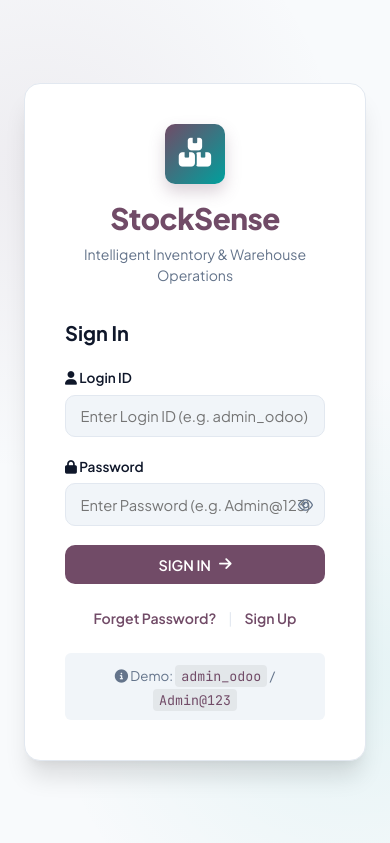
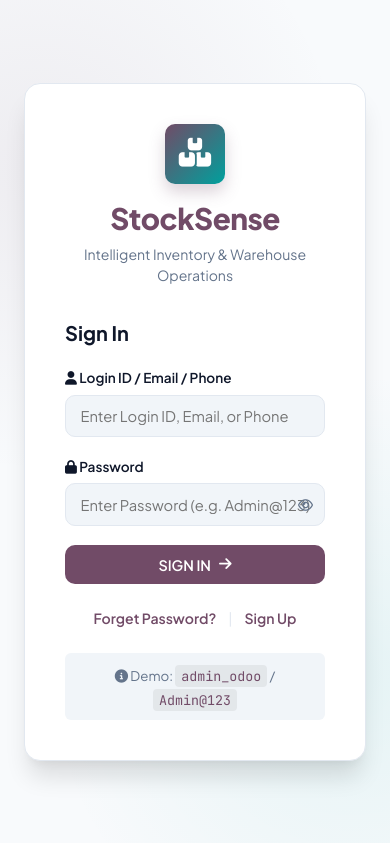
Before and after one commit to anuragkashyap5870/stock-sense, a Flask app: page / in a window 390 px wide; the page is wider, and only the part inside the window is pictured. Shown: the top 843 px of that part. Run offline with Flask 3, Linux system fonts and the light colour scheme; data comes from the database, SQL or seed files in the repository.

Commit message:
integrate supabase cloud auth with phone number support and local fallback

```diff
--- a/app.py
+++ b/app.py
@@ -2,6 +2,11 @@ import os
 import sqlite3
 from datetime import datetime, date
 from flask import Flask, request, jsonify, render_template, session
+
+try:
+    import supabase_client
+except ImportError:
+    supabase_client = None
 
 app = Flask(__name__, static_folder="static", template_folder="templates")
 app.secret_key = "stocksense-super-secret-key-odoo-hackathon"
@@ -24,9 +29,14 @@ def init_db(force_reseed=False):
         email TEXT UNIQUE NOT NULL,
         password TEXT NOT NULL,
         full_name TEXT,
+        phone TEXT,
         created_at TIMESTAMP DEFAULT CURRENT_TIMESTAMP
     )
     """)
+    try:
+        cursor.execute("ALTER TABLE users ADD COLUMN phone TEXT")
+    except Exception:
+        pass
 
     # 2. Warehouses
     cursor.execute("""
@@ -147,8 +157,8 @@ def init_db(force_reseed=False):
     if force_reseed or cursor.fetchone()[0] == 0:
         cursor.execute("SELECT COUNT(*) FROM users")
         if cursor.fetchone()[0] == 0:
-            cursor.execute("INSERT INTO users (login_id, email, password, full_name) VALUES ('admin_odoo', 'admin@stocksense.com', 'Admin@123', 'Odoo Administrator')")
-            cursor.execute("INSERT INTO users (login_id, email, password, full_name) VALUES ('john_doe', 'john@stocksense.com', 'User@1234', 'John Doe')")
+            cursor.execute("INSERT INTO users (login_id, email, password, full_name, phone) VALUES ('admin_odoo', 'admin@stocksense.com', 'Admin@123', 'Odoo Administrator', '+919876543210')")
+            cursor.execute("INSERT INTO users (login_id, email, password, full_name, phone) VALUES ('john_doe', 'john@stocksense.com', 'User@1234', 'John Doe', '+919812345678')")
             cursor.execute("INSERT INTO warehouses (name, short_code, address) VALUES ('Main Warehouse', 'WH', 'Plot 42, Central Logistics Park, Industrial Zone')")
             cursor.execute("INSERT INTO locations (name, short_code, warehouse_code) VALUES ('Stock Shelf 1', 'WH/Stock1', 'WH')")
             cursor.execute("INSERT INTO locations (name, short_code, warehouse_code) VALUES ('Stock Shelf 2', 'WH/Stock2', 'WH')")
@@ -248,40 +258,89 @@ def generate_reference(op_type="IN", warehouse="WH"):
 def index():
     return render_template("index.html")
 
-# --- Authentication APIs ---
+# --- Authentication APIs (Supabase Cloud + Local Hybrid Fallback) ---
 @app.route("/api/login", methods=["POST"])
 def login():
     data = request.json or {}
-    login_id = data.get("login_id", "").strip()
+    login_id = (data.get("login_id") or data.get("identifier") or "").strip()
     password = data.get("password", "").strip()
 
-    conn = get_db()
-    cursor = conn.cursor()
-    cursor.execute("SELECT * FROM users WHERE login_id = ? AND password = ?", (login_id, password))
-    user = cursor.fetchone()
-    conn.close()
+    user_data = None
+    cloud_auth = False
 
-    if user:
-        session["user_id"] = user["id"]
-        session["login_id"] = user["login_id"]
-        session["full_name"] = user["full_name"] or user["login_id"]
-        session["email"] = user["email"]
+    # 1. Supabase Cloud Authentication
+    if supabase_client and supabase_client.is_supabase_enabled():
+        sb_res = supabase_client.supabase_signin(login_id, password)
+        if sb_res.get("success"):
+            sb_user = sb_res["user"]
+            cloud_auth = True
+            # Cache/sync user into local database
+            conn = get_db()
+            cursor = conn.cursor()
+            cursor.execute("SELECT * FROM users WHERE login_id = ? OR email = ?", (sb_user["login_id"], sb_user["email"]))
+            local_user = cursor.fetchone()
+            if not local_user:
+                cursor.execute(
+                    "INSERT INTO users (login_id, email, password, full_name, phone) VALUES (?, ?, ?, ?, ?)",
+                    (sb_user["login_id"], sb_user["email"], password, sb_user["full_name"], sb_user.get("phone", ""))
+                )
+                conn.commit()
+                user_id = cursor.lastrowid
+            else:
+                user_id = local_user["id"]
+            conn.close()
+
+            user_data = {
+                "id": user_id,
+                "login_id": sb_user["login_id"],
+                "full_name": sb_user["full_name"],
+                "email": sb_user["email"],
+                "phone": sb_user.get("phone", ""),
+                "cloud": True
+            }
+
+    # 2. Local Fallback (supports login by Login ID, Email, or Phone)
+    if not user_data:
+        conn = get_db()
+        cursor = conn.cursor()
+        cursor.execute(
+            "SELECT * FROM users WHERE (login_id = ? OR email = ? OR phone = ?) AND password = ?",
+            (login_id, login_id, login_id, password)
+        )
+        local_user = cursor.fetchone()
+        conn.close()
+        if local_user:
+            u_dict = dict(local_user)
+            user_data = {
+                "id": u_dict["id"],
+                "login_id": u_dict["login_id"],
+                "full_name": u_dict.get("full_name") or u_dict["login_id"],
+                "email": u_dict["email"],
+                "phone": u_dict.get("phone", ""),
+                "cloud": False
+            }
+
+    if user_data:
+        session["user_id"] = user_data["id"]
+        session["login_id"] = user_data["login_id"]
+        session["full_name"] = user_data["full_name"]
+        session["email"] = user_data["email"]
+        session["phone"] = user_data.get("phone", "")
         return jsonify({
             "success": True,
-            "user": {
-                "id": user["id"],
-                "login_id": user["login_id"],
-                "full_name": user["full_name"] or user["login_id"],
-                "email": user["email"]
-            }
+            "user": user_data,
+            "message": "Authenticated with Supabase Cloud Auth" if user_data.get("cloud") else "Authenticated successfully"
         })
-    return jsonify({"success": False, "message": "Invalid Login Id or Password"}), 401
+
+    return jsonify({"success": False, "message": "Invalid Login Id, Email, Phone, or Password"}), 401
+
 
 @app.route("/api/signup", methods=["POST"])
 def signup():
     data = request.json or {}
     login_id = data.get("login_id", "").strip()
     email = data.get("email", "").strip()
+    phone = data.get("phone", "").strip()
     password = data.get("password", "").strip()
     re_password = data.get("re_password", "").strip()
 
@@ -301,6 +360,13 @@ def signup():
     if len(password) < 8 or not (has_upper and has_lower and has_special):
         return jsonify({"success": False, "message": "Password must be at least 8 characters and contain at least one uppercase letter, one lowercase letter, and one special character."}), 400
 
+    cloud_registered = False
+    if supabase_client and supabase_client.is_supabase_enabled():
+        sb_res = supabase_client.supabase_signup(login_id, email, password, login_id.capitalize(), phone)
+        if not sb_res.get("success"):
+            return jsonify({"success": False, "message": sb_res.get("message")}), 400
+        cloud_registered = True
+
     conn = get_db()
     cursor = conn.cursor()
 
@@ -314,8 +380,8 @@ def signup():
         conn.close()
         return jsonify({"success": False, "message": "Email already registered in system."}), 400
 
-    cursor.execute("INSERT INTO users (login_id, email, password, full_name) VALUES (?, ?, ?, ?)",
-                   (login_id, email, password, login_id.capitalize()))
+    cursor.execute("INSERT INTO users (login_id, email, password, full_name, phone) VALUES (?, ?, ?, ?, ?)",
+                   (login_id, email, password, login_id.capitalize(), phone))
     conn.commit()
     user_id = cursor.lastrowid
     conn.close()
@@ -324,12 +390,21 @@ def signup():
     session["login_id"] = login_id
     session["full_name"] = login_id.capitalize()
     session["email"] = email
+    session["phone"] = phone
 
     return jsonify({
         "success": True,
-        "message": "User registered successfully!",
-        "user": {"id": user_id, "login_id": login_id, "full_name": login_id.capitalize(), "email": email}
+        "message": "User registered in Supabase Cloud & Local DB!" if cloud_registered else "User registered successfully!",
+        "user": {
+            "id": user_id,
+            "login_id": login_id,
+            "full_name": login_id.capitalize(),
+            "email": email,
+            "phone": phone,
+            "cloud": cloud_registered
+        }
     })
+
 
 @app.route("/api/reset-password", methods=["POST"])
 def reset_password():
@@ -339,24 +414,35 @@ def reset_password():
     confirm_password = data.get("confirm_password", "").strip()
 
     if not identifier:
-        return jsonify({"success": False, "message": "Login ID or Email is required."}), 400
+        return jsonify({"success": False, "message": "Login ID, Email, or Phone is required."}), 400
     if new_password != confirm_password:
         return jsonify({"success": False, "message": "Passwords do not match."}), 400
     if len(new_password) < 8:
         return jsonify({"success": False, "message": "Password must be at least 8 characters long."}), 400
 
+    cloud_updated = False
+    if supabase_client and supabase_client.is_supabase_enabled():
+        sb_res = supabase_client.supabase_reset_password(identifier, new_password)
+        if sb_res.get("success"):
+            cloud_updated = True
+
     conn = get_db()
     cursor = conn.cursor()
-    cursor.execute("SELECT * FROM users WHERE login_id = ? OR email = ?", (identifier, identifier))
+    cursor.execute("SELECT * FROM users WHERE login_id = ? OR email = ? OR phone = ?", (identifier, identifier, identifier))
     user = cursor.fetchone()
-    if not user:
+    if not user and not cloud_updated:
         conn.close()
-        return jsonify({"success": False, "message": "No account found with provided Login ID or Email."}), 404
+        return jsonify({"success": False, "message": "No account found with provided Login ID, Email, or Phone."}), 404
 
-    cursor.execute("UPDATE users SET password = ? WHERE id = ?", (new_password, user["id"]))
-    conn.commit()
+    if user:
+        cursor.execute("UPDATE users SET password = ? WHERE id = ?", (new_password, user["id"]))
+        conn.commit()
     conn.close()
-    return jsonify({"success": True, "message": "Password successfully updated! You can now log in."})
+    return jsonify({
+        "success": True,
+        "message": "Password successfully updated in Supabase Cloud! You can now log in." if cloud_updated else "Password successfully updated! You can now log in."
+    })
+
 
 @app.route("/api/me")
 def me():
@@ -367,10 +453,13 @@ def me():
                 "id": session["user_id"],
                 "login_id": session["login_id"],
                 "full_name": session["full_name"],
-                "email": session["email"]
+                "email": session["email"],
+                "phone": session.get("phone", ""),
+                "cloud_connected": bool(supabase_client and supabase_client.is_supabase_enabled())
             }
         })
     return jsonify({"authenticated": False})
+
 
 @app.route("/api/logout", methods=["POST"])
 def logout():
--- a/static/js/app.js
+++ b/static/js/app.js
@@ -66,6 +66,14 @@ function showAppView() {
   if (currentUser) {
     document.getElementById("user-display-name").textContent = currentUser.full_name || currentUser.login_id;
     document.getElementById("user-display-email").textContent = currentUser.email || "";
+    const phoneElem = document.getElementById("user-display-phone");
+    if (phoneElem) {
+      phoneElem.textContent = currentUser.phone ? `📱 ${currentUser.phone}` : "";
+    }
+    const badgeElem = document.getElementById("user-cloud-badge");
+    if (badgeElem) {
+      badgeElem.style.display = (currentUser.cloud || currentUser.cloud_connected) ? "inline-flex" : "none";
+    }
     document.getElementById("user-avatar-initial").textContent = (currentUser.full_name || currentUser.login_id).charAt(0).toUpperCase();
   }
 
@@ -182,6 +190,8 @@ function setupFormListeners() {
     e.preventDefault();
     const loginId = document.getElementById("signup-id-input").value.trim();
     const email = document.getElementById("signup-email-input").value.trim();
+    const phoneInput = document.getElementById("signup-phone-input");
+    const phone = phoneInput ? phoneInput.value.trim() : "";
     const password = document.getElementById("signup-pwd-input").value.trim();
     const rePassword = document.getElementById("signup-repwd-input").value.trim();
     const alertBox = document.getElementById("signup-alert");
@@ -191,7 +201,7 @@ function setupFormListeners() {
       const res = await fetch("/api/signup", {
         method: "POST",
         headers: { "Content-Type": "application/json" },
-        body: JSON.stringify({ login_id: loginId, email, password, re_password: rePassword })
+        body: JSON.stringify({ login_id: loginId, email, phone, password, re_password: rePassword })
       });
       const data = await res.json();
       if (data.success) {
--- a/templates/index.html
+++ b/templates/index.html
@@ -32,8 +32,8 @@
         </div>
 
         <div class="form-group">
-          <label for="login-id-input"><i class="fa-solid fa-user"></i> Login ID</label>
-          <input type="text" id="login-id-input" placeholder="Enter Login ID (e.g. admin_odoo)" required autocomplete="username">
+          <label for="login-id-input"><i class="fa-solid fa-user"></i> Login ID / Email / Phone</label>
+          <input type="text" id="login-id-input" placeholder="Enter Login ID, Email, or Phone" required autocomplete="username">
         </div>
 
         <div class="form-group">
@@ -77,6 +77,11 @@
         <div class="form-group">
           <label for="signup-email-input"><i class="fa-solid fa-envelope"></i> Enter Email ID</label>
           <input type="email" id="signup-email-input" placeholder="your.name@company.com" required>
+        </div>
+
+        <div class="form-group">
+          <label for="signup-phone-input"><i class="fa-solid fa-phone"></i> Mobile / Phone (Optional)</label>
+          <input type="tel" id="signup-phone-input" placeholder="+91 9876543210 or 10-digit number">
         </div>
 
         <div class="form-group">
@@ -180,6 +185,10 @@
             <div class="user-info">
               <strong id="user-display-name">Administrator</strong>
               <small id="user-display-email">admin@stocksense.com</small>
+              <small id="user-display-phone" style="display: block; color: var(--text-muted); font-size: 11px; margin-top: 2px;"></small>
+              <div id="user-cloud-badge" style="margin-top: 4px; font-size: 10px; display: inline-flex; align-items: center; gap: 4px; color: #10b981; background: rgba(16, 185, 129, 0.1); padding: 2px 6px; border-radius: 4px;">
+                <i class="fa-solid fa-cloud"></i> <span>Supabase Cloud</span>
+              </div>
             </div>
             <hr>
             <button class="btn btn-outline btn-sm btn-block text-danger" onclick="logoutUser()">
```
Also changed, not shown: templates/components/auth_settings.html (+7 -2 lines).
